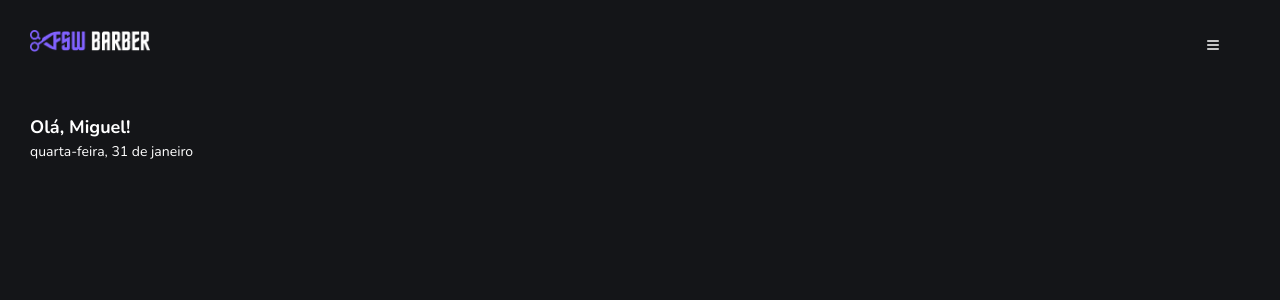
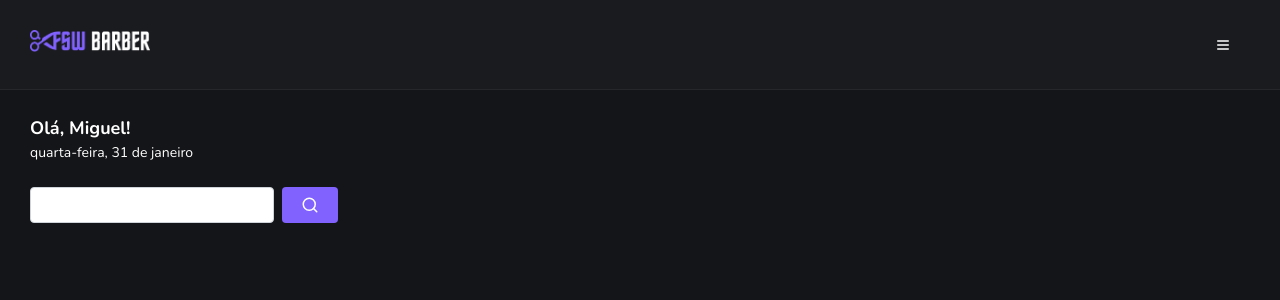
Before and after one commit to mylenavitoriano/fsw-barber, a Next.js app: page / in a window 1280 px wide. Shown: the top 300 px of the page. Built offline with nearby package versions, Linux system fonts and the light colour scheme.

Commit message:
feat: add initial search component

```diff
--- /dev/null
+++ b/app/(home)/Components/Search/index.tsx
@@ -0,0 +1,17 @@
+"use client"
+
+import { LuSearch } from "react-icons/lu";
+import { ButtonSearch, SearchContainer, InputSearch } from "./style";
+
+const Search = () => {
+    return (
+        <SearchContainer>
+            <InputSearch />
+            <ButtonSearch>
+                <LuSearch size={18}/>
+            </ButtonSearch>
+        </SearchContainer>
+    );
+}
+
+export default Search;
--- /dev/null
+++ b/app/(home)/Components/Search/style.ts
@@ -0,0 +1,22 @@
+"use client"
+
+import styled from 'styled-components'
+import { Button as ButtonMantine, Input as InputMantine } from '@mantine/core'
+
+export const SearchContainer = styled.div`
+    display: flex;
+    align-items: center;
+    width: 100%;
+    gap: .5rem;
+    margin-top: 1.5rem;
+`
+
+export const ButtonSearch = styled(ButtonMantine)`
+    background-color: var(--primary-purple);
+
+`
+
+export const InputSearch = styled(InputMantine)`
+    background: transparent;
+
+`
--- a/app/(home)/page.tsx
+++ b/app/(home)/page.tsx
@@ -2,6 +2,7 @@ import {format} from 'date-fns'
 import Header from "../components/Header";
 import { ptBR } from 'date-fns/locale';
 import { Text } from "@mantine/core";
+import Search from './Components/Search';
 
 export default function Home() {
   return (
@@ -11,7 +12,11 @@ export default function Home() {
       <div className='container'>
         <Text size="lg" fw={700}>Olá, Miguel!</Text>
         <Text size="sm">{format(new Date(), "EEEE',' dd 'de' MMMM", {locale: ptBR})}</Text>
+
+        <Search />
       </div>
+
+
 
     </>
   );
--- a/app/components/Header/style.ts
+++ b/app/components/Header/style.ts
@@ -7,17 +7,8 @@ export const HeaderComponent = styled.header`
   justify-content: space-between;
   align-items: center;
   padding: 1.65625rem 1.875rem;
-
-  h4 {
-    font-size: 1.125rem;
-    color: var(--white);
-  }
-
-  span {
-    margin-right: 0.3rem;
-    font-size: 1.125rem;
-    font-weight: 600;
-  }
+  background-color: var(--secondary-black);
+  border-bottom: 1px solid var(--gray-01);
 `;
 
 export const Button = styled(ButtonMantine)`
--- a/app/globals.tsx
+++ b/app/globals.tsx
@@ -1,6 +1,6 @@
 
 "use client";
-import { createGlobalStyle, styled } from "styled-components";
+import { createGlobalStyle } from "styled-components";
 
 const Globals = createGlobalStyle`
   :root {
--- a/app/layout.tsx
+++ b/app/layout.tsx
@@ -4,6 +4,7 @@ import { MantineProvider, ColorSchemeScript } from "@mantine/core";
 import { GlobalStyles } from "./globals";
 
 import "@mantine/core/styles.css";
+import StyledComponentsRegistry from "./lib/styled-components/registry";
 
 const nunito = Nunito({ subsets: ["latin"] });
 
@@ -24,8 +25,10 @@ export default function RootLayout({
       </head>
       <body className={nunito.className}>
         <MantineProvider>
-          <GlobalStyles />
-          <main>{children}</main>
+          <StyledComponentsRegistry>
+            <GlobalStyles />
+            <main>{children}</main>
+          </StyledComponentsRegistry>
         </MantineProvider>
       </body>
     </html>
--- /dev/null
+++ b/app/lib/styled-components/registry.tsx
@@ -0,0 +1,29 @@
+'use client'
+
+import React, { useState } from 'react'
+import { useServerInsertedHTML } from 'next/navigation'
+import { ServerStyleSheet, StyleSheetManager } from 'styled-components'
+
+export default function StyledComponentsRegistry({
+  children,
+}: {
+  children: React.ReactNode
+}) {
+  // Only create stylesheet once with lazy initial state
+  // x-ref: https://reactjs.org/docs/hooks-reference.html#lazy-initial-state
+  const [styledComponentsStyleSheet] = useState(() => new ServerStyleSheet())
+
+  useServerInsertedHTML(() => {
+    const styles = styledComponentsStyleSheet.getStyleElement()
+    styledComponentsStyleSheet.instance.clearTag()
+    return <>{styles}</>
+  })
+
+  if (typeof window !== 'undefined') return <>{children}</>
+
+  return (
+    <StyleSheetManager sheet={styledComponentsStyleSheet.instance}>
+      {children}
+    </StyleSheetManager>
+  )
+}
--- a/next.config.mjs
+++ b/next.config.mjs
@@ -1,4 +1,11 @@
 /** @type {import('next').NextConfig} */
-const nextConfig = {};
+const nextConfig = {
+    experimental: {
+        optimizePackageImports: ['@mantine/core', '@mantine/hooks'],
+    },
+    compiler: {
+        styledComponents: true,
+    },
+};
 
 export default nextConfig;
```
Also changed, not shown: 1 other file (tests, documents, lock files or other folders).
